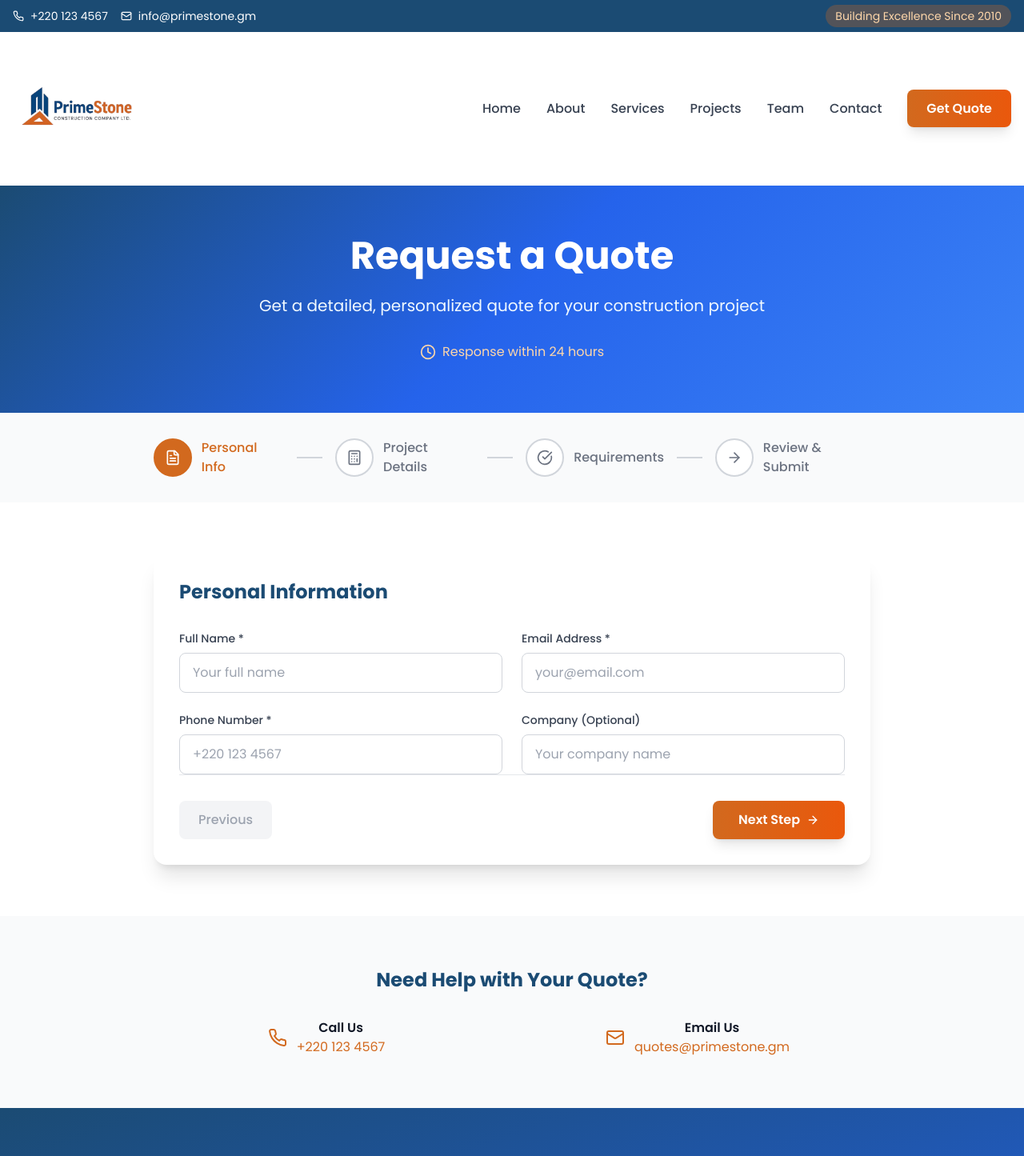
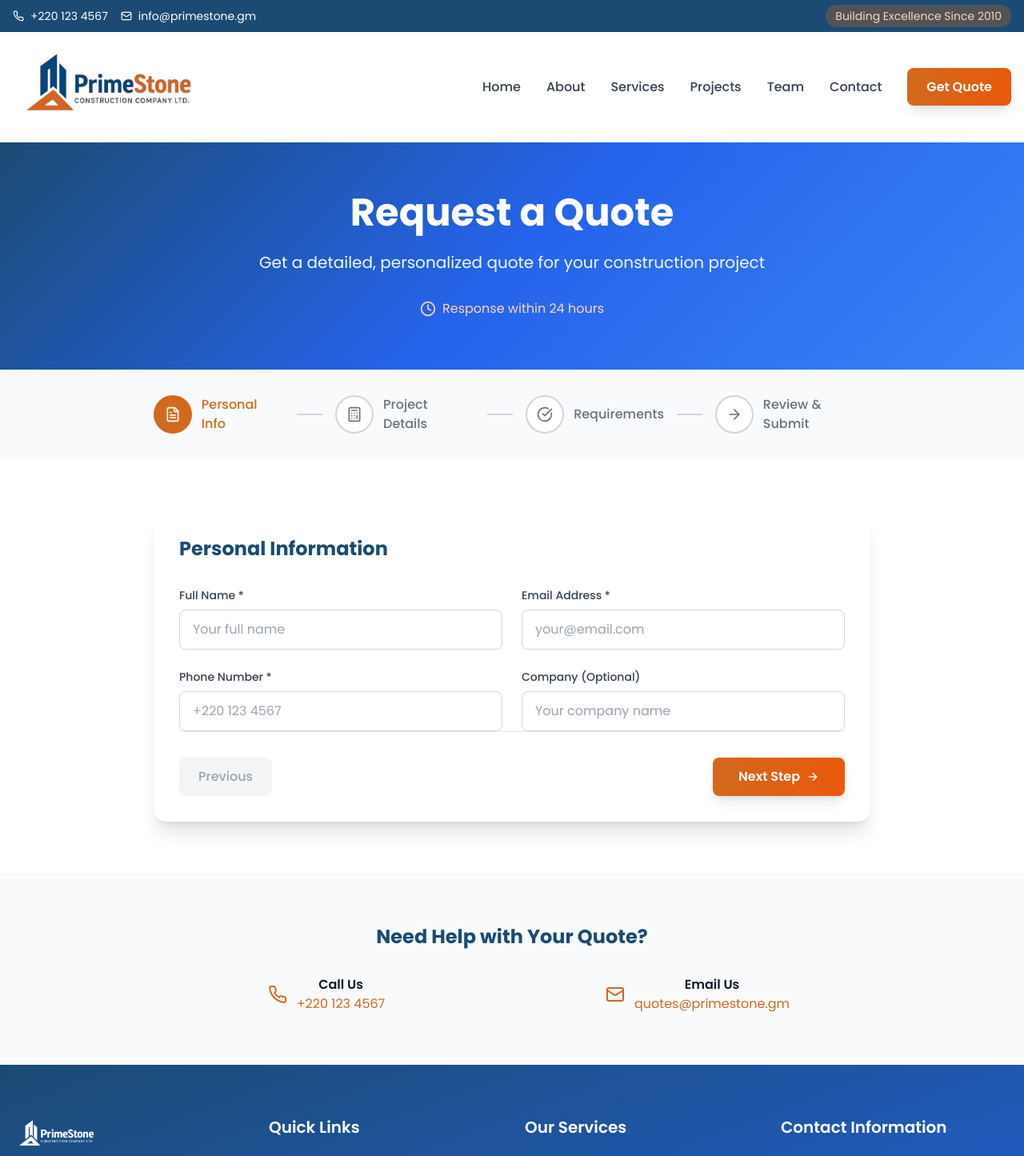
Before and after one commit to HexAI-inc/PrimeStone-Construction-LTD, a Next.js app: page /quote in a window 1280 px wide. Shown: the top 1445 px of the page at 80% size. Built offline with nearby package versions, Linux system fonts and the light colour scheme.

Commit message:
feat: update logo in Navigation component with transparent background
Replace old logo with new transparent version and optimize sizing

Co-authored-by: Ebrima S Jallow <100509637+C-Jalloh@users.noreply.github.com>

```diff
--- a/app/quote/page.tsx
+++ b/app/quote/page.tsx
@@ -61,10 +61,11 @@ export default function QuotePage() {
   ]
 
   const handleInputChange = (e: React.ChangeEvent<HTMLInputElement | HTMLTextAreaElement | HTMLSelectElement>) => {
-    setFormData({
-      ...formData,
-      [e.target.name]: e.target.value,
-    })
+    const { name, value } = e.target
+    setFormData((prev) => ({
+      ...prev,
+      [name]: value,
+    }))
   }
 
   const handleCheckboxChange = (value: string, field: "features" | "additionalServices") => {
@@ -79,9 +80,8 @@ export default function QuotePage() {
     })
   }
 
-  const handleSubmit = (e: React.FormEvent) => {
+  const handleSubmit = (e: React.FormEvent<HTMLFormElement>) => {
     e.preventDefault()
-    // Handle form submission here
     console.log("Quote request submitted:", formData)
     alert("Thank you for your quote request! We will contact you within 24 hours with a detailed proposal.")
   }
@@ -102,7 +102,7 @@ export default function QuotePage() {
   ]
 
   return (
-    <div>
+    <div className="min-h-screen">
       {/* Hero Section */}
       <section className="hero-gradient text-white py-16">
         <div className="container mx-auto px-4">
--- a/components/Footer.tsx
+++ b/components/Footer.tsx
@@ -31,10 +31,10 @@ export default function Footer() {
               <div className="mb-6">
                 <Image
                   src="/images/primestone-logo.png"
-                  alt="Primestone Construction"
+                  alt="PrimeStone Construction Company Ltd."
                   width={200}
-                  height={80}
-                  className="h-16 w-auto brightness-0 invert"
+                  height={60}
+                  className="h-12 w-auto brightness-0 invert"
                 />
               </div>
               <p className="text-gray-300 mb-6 leading-relaxed">
--- a/components/Navigation.tsx
+++ b/components/Navigation.tsx
@@ -73,15 +73,14 @@ export default function Navigation() {
               <Link href="/" className="flex items-center">
                 <Image
                   src="/images/primestone-logo.png"
-                  alt="Primestone Construction"
-                  width={160}
-                  height={45}
-                  className="h-8 sm:h-9 lg:h-10 w-auto object-cover"
+                  alt="PrimeStone Construction Company Ltd."
+                  width={220}
+                  height={65}
+                  className="h-10 sm:h-12 lg:h-14 w-auto object-contain drop-shadow-sm"
                   priority
                   style={{
-                    maxWidth: "160px",
+                    maxWidth: "240px",
                     height: "auto",
-                    objectPosition: "center",
                   }}
                 />
               </Link>
```
Also changed, not shown: public/images/primestone-logo.png.
